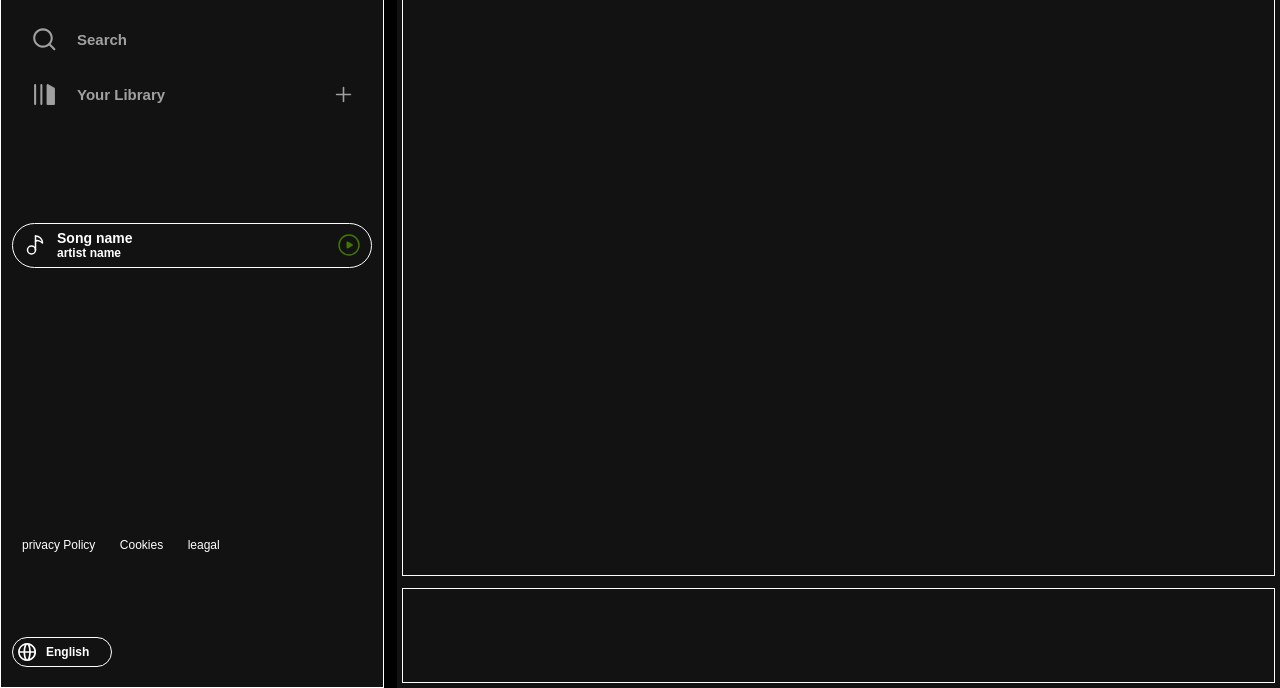
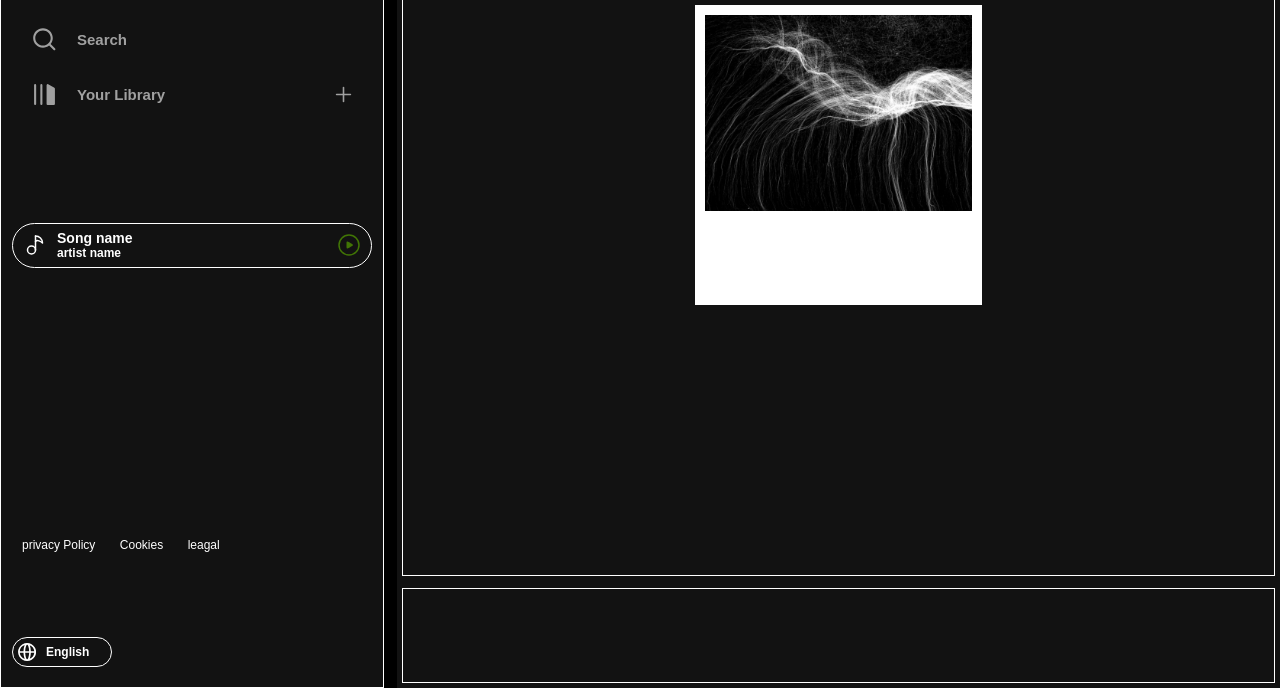
Before and after one commit to GLXALOKESH/spotify-UI-clone-frontend-proj-6, a plain HTML site: page index.html in a window 1280 px wide. Shown: the part 112-800 px from the top of the page. Drawn offline with Linux system fonts and the light colour scheme.

Commit message:
cards part started

```diff
--- a/index.html
+++ b/index.html
@@ -53,7 +53,16 @@
             <div class="signup">Sign UP</div>
             <div class="login"> Log In </div>
         </div>
-        <div class="playlist"></div>
+        <div class="playlist">
+
+            <div class="card">
+                <div class="p-cover-img"><img src="6c2abf01-1255-4e5e-b4e3-8bb1e2333d8e.png" alt="cover img" id="playlistCoverImg"></div>
+                <p class="title"></p>
+                <p class="artist"></p>
+                <div class="play-btn-card"></div>
+            </div>
+
+        </div>
         <div class="playbar"></div>
     </div>
     <script src="script.js"></script>
--- a/style.css
+++ b/style.css
@@ -229,6 +229,7 @@ font-size: 14px;
 }
 
 
+
 .file-input-wrapper {
     display: inline-block;
     margin-right: auto;
@@ -255,6 +256,33 @@ font-size: 14px;
 }
 
 
+.playlist{
+    padding: 20px 0px;
+    display: flex;
+    flex-wrap: wrap;
+    justify-content: center;
+}
+
+.card{
+    background-color: white;
+    height: 300px;
+    width: 33%;
+    display: flex;
+    padding: 10px;
+    flex-direction: column
+
+}
+
+.p-cover-img{
+    width: 100%;
+    height: 70%;
+    overflow: hidden;
+}
+.p-cover-img > img{
+    width: 100%;
+    height: 100%;
+    object-fit: cover;
+}
 
 /* Custom scrollbar styling for Webkit browsers (Chrome, Safari) */
 ::-webkit-scrollbar {
```
Also changed, not shown: playcard.svg (added).
